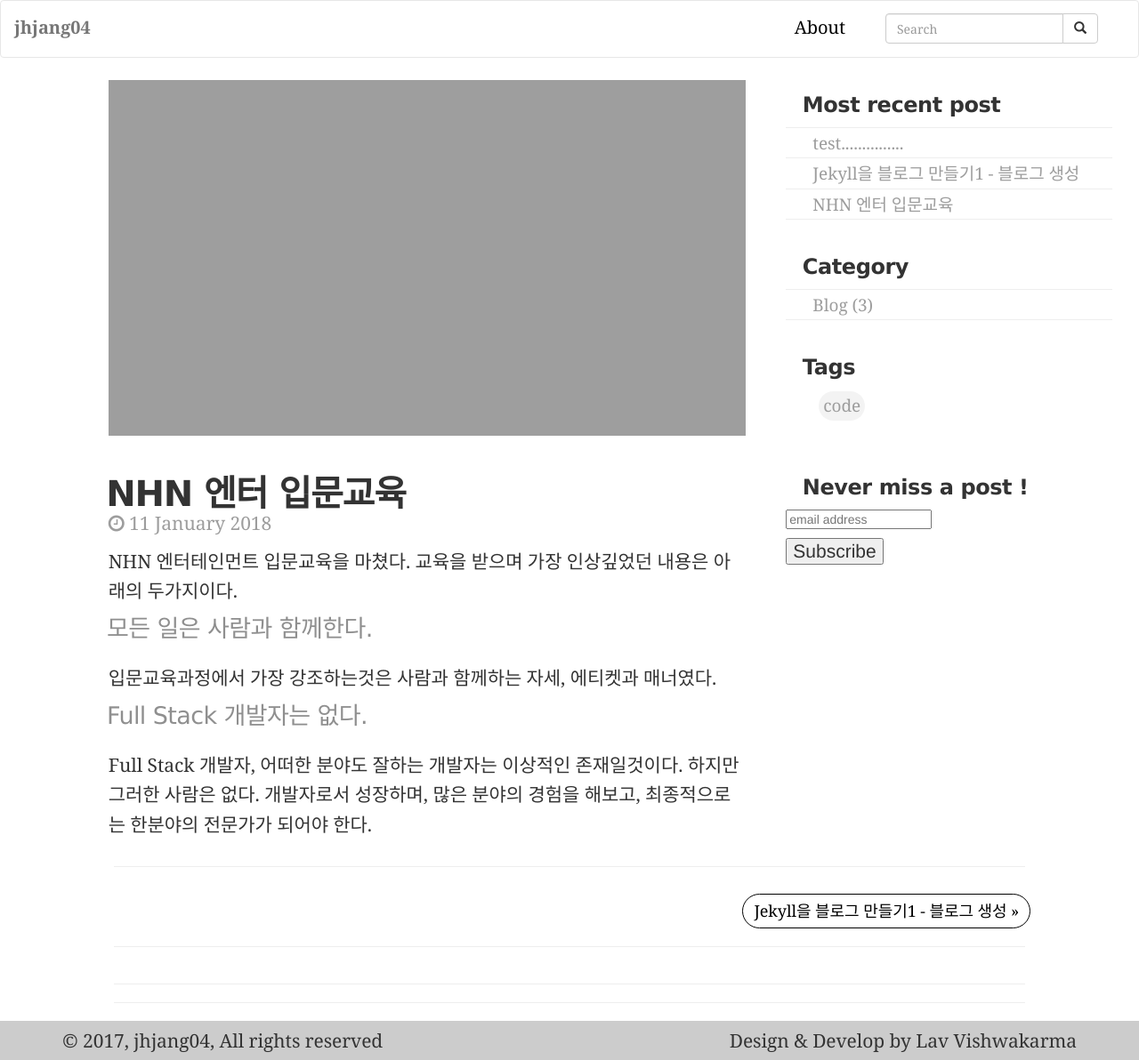
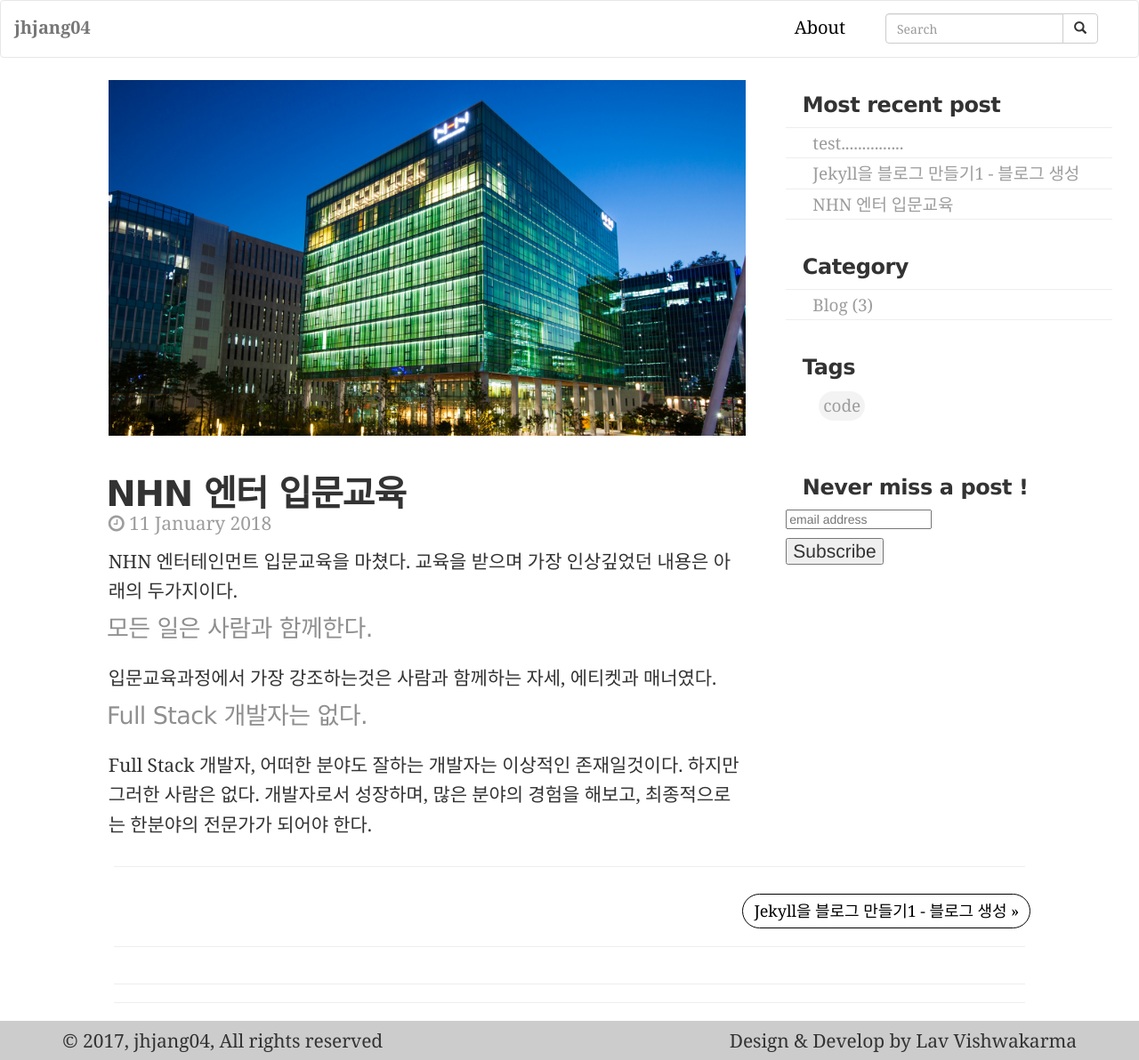
Before and after one commit to jhjang04/jhjang04.github.io, a Jekyll site: the page built from _posts/2018-01-11-base-camp1.md, in a window 1280 px wide and 1192 px high. Shown: the whole window at 89% size. Built offline with Jekyll 4.4.1, drawn with Linux system fonts in a browser that asks for light colours; comment, search, counter and statistics services are not loaded.

Commit message:
add photo

```diff
--- a/_posts/2018-01-11-base-camp1.md
+++ b/_posts/2018-01-11-base-camp1.md
@@ -3,8 +3,8 @@
 title: 'NHN 엔터 입문교육'
 date: 2018-01-11 20:19:34
 categories: blog
-tags: code
-image: '/images/default.jpg'
+tags:
+image: '/images/base_camp_1/img_ne_photo29.jpg'
 lead_text: 'NHN Entertainment Base Camp 입문교육'
 ---
 
```
Also changed, not shown: images/base_camp_1/img_ne_photo29.jpg (added).
